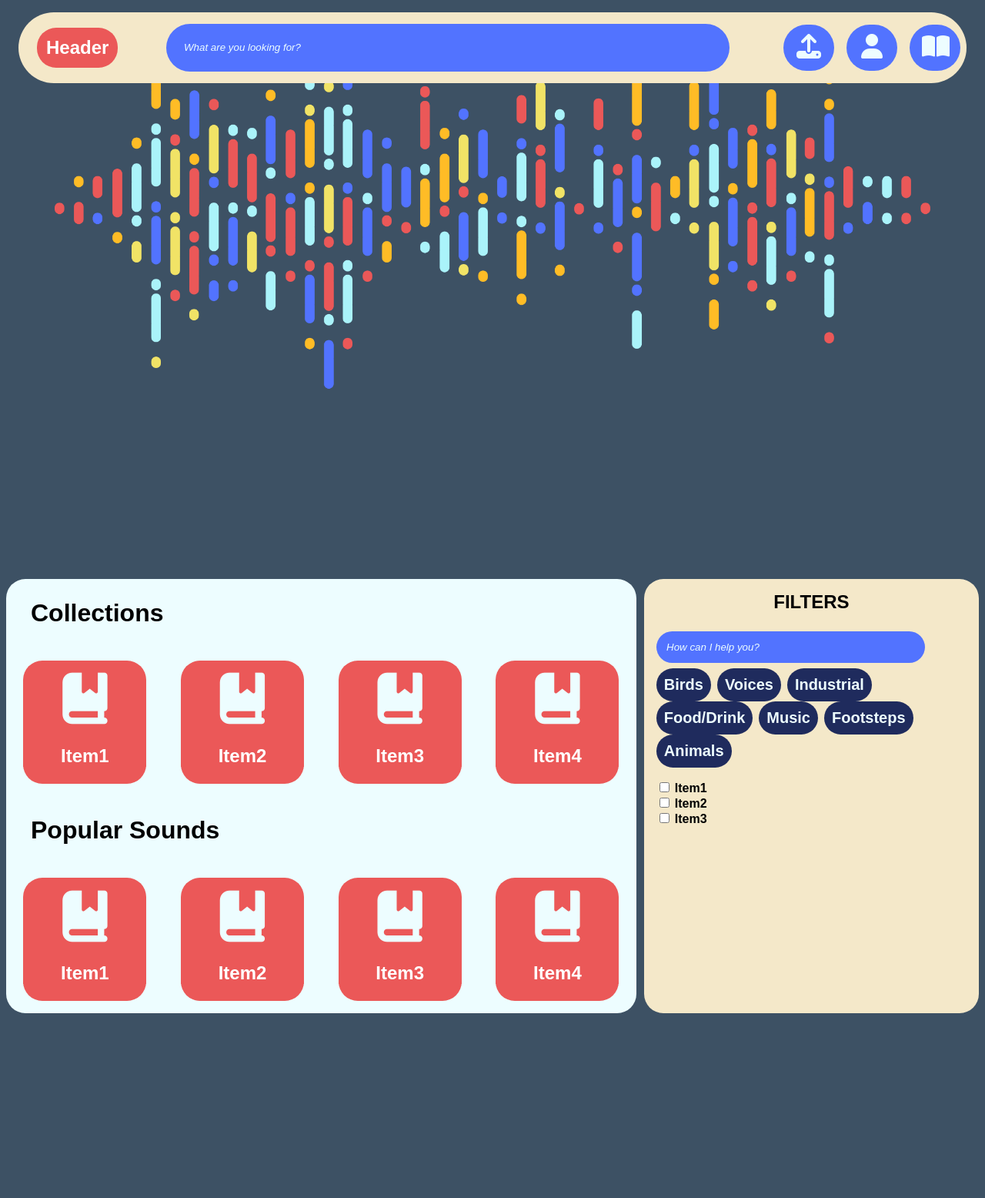
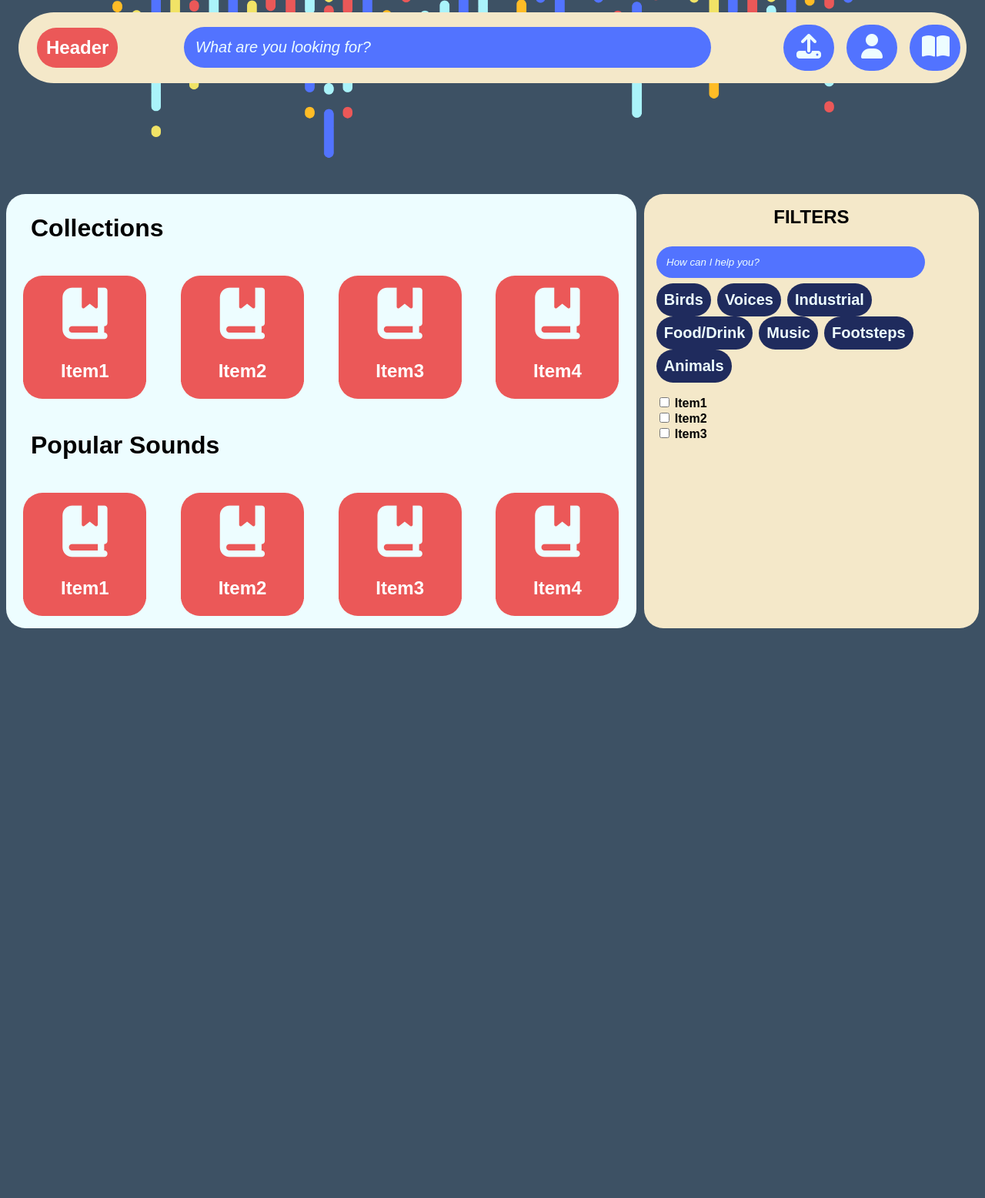
Before and after one commit to NoahZS-webdev/catalystSoundLib, a PHP site: page / in a window 1280 px wide. Shown: the top 1556 px of the page at 77% size. After the commit the page ends 816 px from the top, so only its background shows below. Run offline with PHP 8.4, Linux system fonts and the light colour scheme; some libraries are stand-ins or nearby versions; some web fonts are replaced.

Commit message:
Working on functionality of the search bar and making it follow when you scroll

```diff
--- a/collections.html
+++ b/collections.html
@@ -37,7 +37,6 @@
         <p>&nbsp;</p>
     </div>
 
-</section>
 </body>
 
 </html>
--- a/css/styles.css
+++ b/css/styles.css
@@ -39,8 +39,9 @@ label {
 
 .bannerImg {
     max-width: 90%;
-    object-position:0 -200px;
+    position: relative;
     margin-left: 5%;
+    margin-top: -500px;
 }
 
 .flexContainerNav {
@@ -53,6 +54,9 @@ label {
     color: #ffffff;
     margin: 1em;
     margin-bottom: 0;
+    top: 0px;
+    position: sticky;
+    z-index: 2;
 }
 
 .btn {
@@ -93,15 +97,16 @@ label {
     margin: 1em;
 }
 
-input[type=text], select, textarea {
+input[type=search], select, textarea {
     background-color: #5273ff;
     color: #edfdff;
     border-radius: 50px;
-    padding: 1.75em;
+    padding: .75em;
     border: none;
     width: 80%;
     text-align: left;
     font-style: italic;
+    font-size: 1.25em;
 }
 
 .flexContain {
@@ -121,10 +126,11 @@ input[type=text], select, textarea {
 /**/
 
 /* styles for the main section */
+
 .mainDiv {
     display: flex;
     flex-direction: row;
-    gap: 10px;
+    column-gap: 10px;
 }
 
 .filterdpop {
--- a/index.html
+++ b/index.html
@@ -23,7 +23,7 @@
 
         <!-- Section for the search bar -->
         <div class="flexSearch">
-                <input type="text" id="search" name="search" value="What are you looking for?">
+                <input type="search" id="search" name="search" value="What are you looking for?">
         </div>
 
 
```
